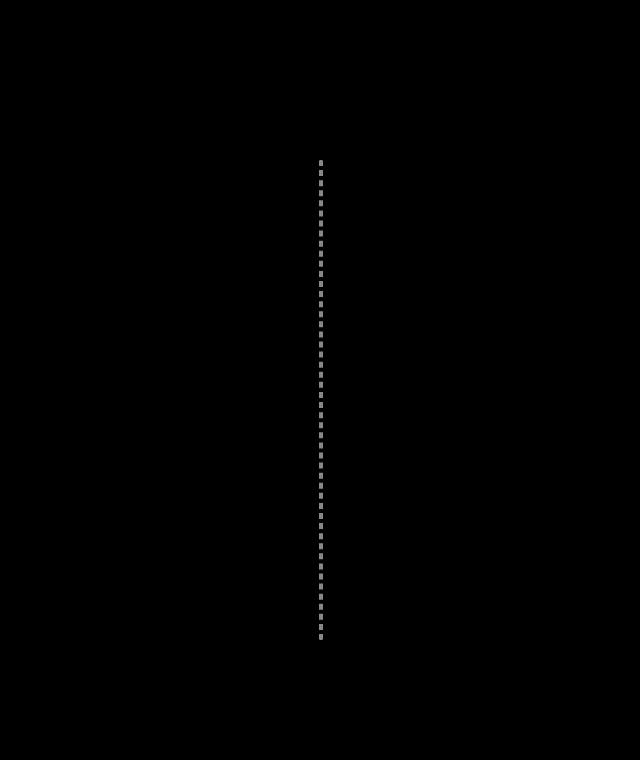
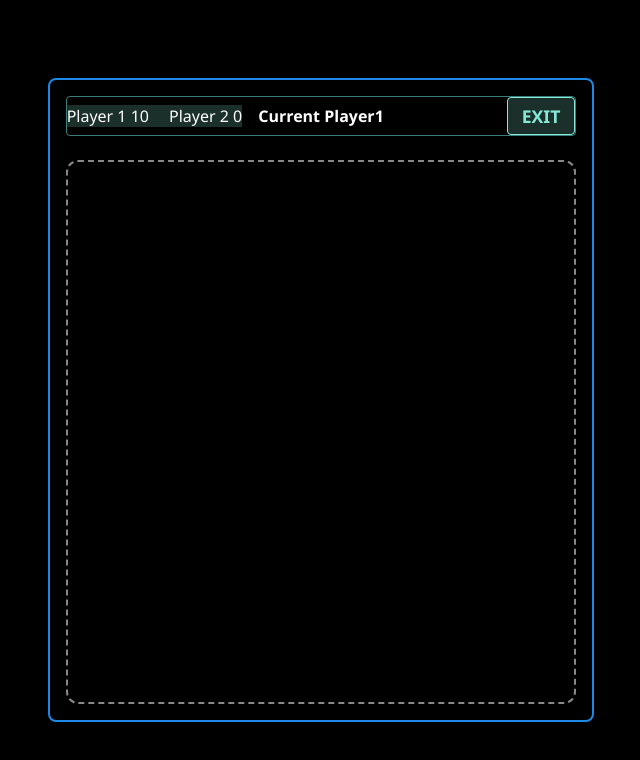
Before and after one commit to DenisBode/15-Memory, a website: page game.html in a window 1280 px wide. Shown: the whole page, without its empty margins (319-959 px from the left). Drawn offline with Linux system fonts and the light colour scheme.

Commit message:
feat: enhance game UI with new button styles and layout adjustments

```diff
--- a/game.html
+++ b/game.html
@@ -9,7 +9,20 @@
   </head>
   <body>
     <main class="game-container">
-      <div id="game-board"></div>
+      <section class="game-panel">
+        <header class="game-header">
+          <div class="game-header__players">
+            <div>Player 1 <span id="score">10</span></div>
+            <div>Player 2 <span id="score2">0</span></div>
+          </div>
+
+          <div class="game-header__current">Current Player<span id="current-player">1</span></div>
+
+          <button class="btn btn--exit game-header__exit" type="button">EXIT</button>
+        </header>
+
+        <div id="game-board"></div>
+      </section>
     </main>
   </body>
 </html>
--- /dev/null
+++ b/scss/_theme.scss
@@ -0,0 +1,13 @@
+// Zentrale Farben. Für ein neues Farbschema nur die Werte hier ändern
+// (oder später eine [data-theme]-Regel ergänzen).
+:root {
+  // Standard-Button (Play, Start, Back)
+  --btn-bg: #f0ea6e;
+  --btn-text: #000;
+  --btn-glow: rgba(0, 229, 255, 0.6);
+
+  // Exit-Button im Spiel
+  --btn-exit-bg: #86e9d633;
+  --btn-exit-text: #86e9d6;
+  --btn-exit-border: #86e9d6;
+}
--- /dev/null
+++ b/scss/components/_button.scss
@@ -0,0 +1,31 @@
+// Gemeinsame Button-Styles. Farben kommen aus _theme.scss (CSS-Variablen).
+.btn {
+  display: inline-block;
+  padding: 0.8rem 2.5rem;
+  border: none;
+  text-decoration: none;
+  font-size: 1.1rem;
+  color: var(--btn-text);
+  background-color: var(--btn-bg);
+  cursor: pointer;
+
+  &:hover {
+    color: var(--btn-text);
+    box-shadow: 0 0 20px var(--btn-glow);
+  }
+
+  // Variante: Exit-Button im Spiel
+  &--exit {
+    padding: 6px 14px;
+    font-family: inherit;
+    font-weight: 600;
+    color: var(--btn-exit-text);
+    background-color: var(--btn-exit-bg);
+    border: 1px solid var(--btn-exit-border);
+    border-radius: 4px;
+
+    &:hover {
+      color: var(--btn-exit-text);
+    }
+  }
+}
--- a/scss/main.scss
+++ b/scss/main.scss
@@ -1,3 +1,6 @@
+@use 'theme';
+@use 'components/button';
+
 $bg: black;
 $text: white;
 $accent: #00e5ff;
@@ -116,19 +119,3 @@ body {
   padding: 1rem;
   background-color: #f5f5f5;
 }
-
-.btn {
-  display: inline-block;
-  padding: 0.8rem 2.5rem;
-  border: none;
-  text-decoration: none;
-  font-size: 1.1rem;
-  color: $bg;
-  background-color: #f0ea6e;
-  cursor: pointer;
-
-  &:hover {
-    color: $bg;
-    box-shadow: 0 0 20px rgba($accent, 0.6);
-  }
-}
--- a/scss/pages/game.scss
+++ b/scss/pages/game.scss
@@ -1,15 +1,58 @@
 .game-container {
   min-height: 100vh;
   display: flex;
+  flex-direction: column;
   align-items: center;
   justify-content: center;
   padding: 16px;
   box-sizing: border-box;
 }
 
+// Rahmen wie in Figma: 1217 x 644
+.game-panel {
+  width: min(100%, 1217px);
+  height: 644px;
+  box-sizing: border-box;
+  display: flex;
+  flex-direction: column;
+  gap: 24px;
+  padding: 16px;
+  border: 2px solid #1e88e5;
+  border-radius: 8px;
+}
+
+.game-header {
+  width: 100%;
+  display: grid;
+  grid-template-columns: 1fr auto 1fr;
+  align-items: center;
+  gap: 16px;
+  box-sizing: border-box;
+  border: 1px solid #3a7d7d;
+  border-radius: 4px;
+
+  &__players {
+    background-color: #86e9d633;
+    justify-self: start;
+    display: flex;
+    flex-direction: row;
+    gap: 20px;
+  }
+
+  &__current {
+    justify-self: center;
+    font-weight: 600;
+  }
+
+  &__exit {
+    justify-self: end;
+  }
+}
+
 #game-board {
+  flex: 1;
   width: min(100%, 640px);
-  min-height: 480px;
+  align-self: center;
   border: 2px dashed #888;
   border-radius: 12px;
 }
```
Also changed, not shown: css/main.css, css/pages/game.css, dist/settings.js.
